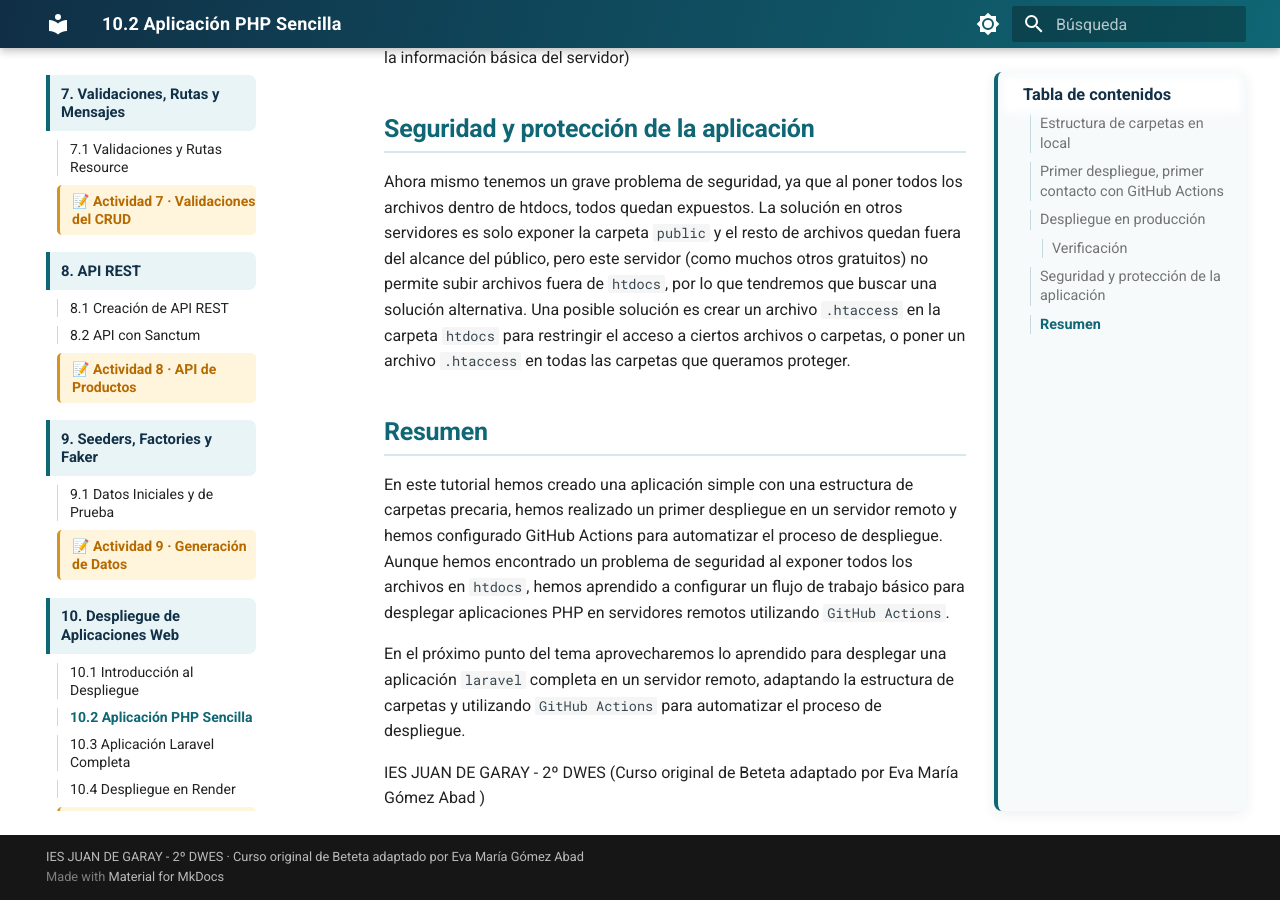
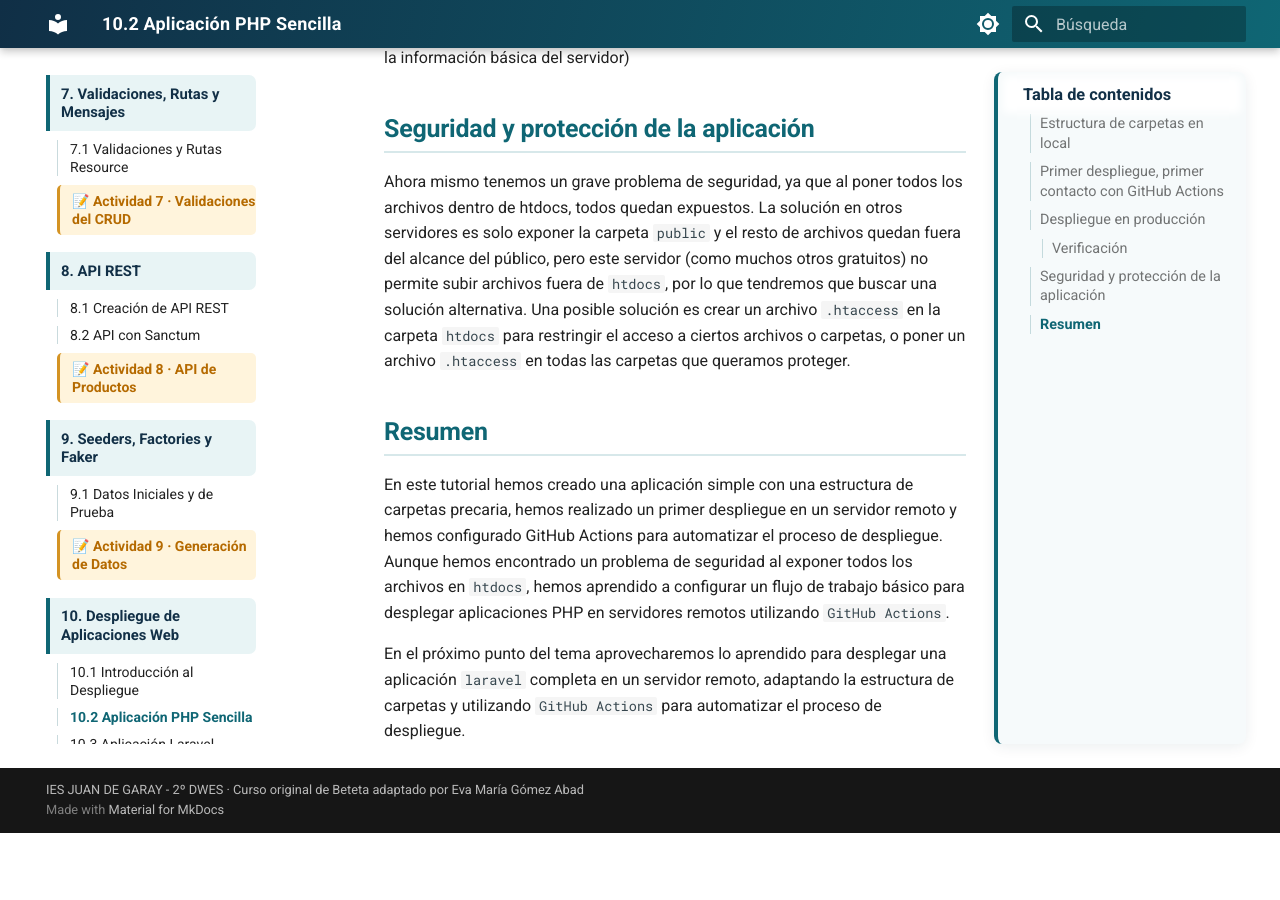
Before and after one commit to evaprofe/CURSO_DWES_2627, an MkDocs documentation site: the page built from docs/tema-10-despliegue/10-2-aplicacion-simple-con-estructura-precaria-php-introduccion-a-laravel.md, in a window 1280 px wide and 900 px high, scrolled down 7741 px. Built offline with MkDocs 1.6.1 and Material for MkDocs 9.7.7, drawn with Linux system fonts in a browser that asks for light colours; after the commit the page ends 8574 px from its top, so only the background shows below that.

Commit message:
Eliminar pie duplicado del tema 10

```diff
--- a/docs/tema-10-despliegue/10-2-aplicacion-simple-con-estructura-precaria-php-introduccion-a-laravel.md
+++ b/docs/tema-10-despliegue/10-2-aplicacion-simple-con-estructura-precaria-php-introduccion-a-laravel.md
@@ -298,5 +298,3 @@ Ahora mismo tenemos un grave problema de seguridad, ya que al poner todos los ar
 En este tutorial hemos creado una aplicación simple con una estructura de carpetas precaria, hemos realizado un primer despliegue en un servidor remoto y hemos configurado GitHub Actions para automatizar el proceso de despliegue. Aunque hemos encontrado un problema de seguridad al exponer todos los archivos en `htdocs`, hemos aprendido a configurar un flujo de trabajo básico para desplegar aplicaciones PHP en servidores remotos utilizando `GitHub Actions`.
 
 En el próximo punto del tema aprovecharemos lo aprendido para desplegar una aplicación `laravel` completa en un servidor remoto, adaptando la estructura de carpetas y utilizando `GitHub Actions` para automatizar el proceso de despliegue.
-
-IES JUAN DE GARAY - 2º DWES (Curso original de Beteta adaptado por Eva María Gómez Abad )
```
Also changed, not shown: docs/tema-10-despliegue/10-1-introduccion-al-despliegue-de-aplicaciones-web-introduccion-a-laravel.md (+0 -2 lines), docs/tema-10-despliegue/10-3-aplicacion-completa-con-estructura-de-laravel-introduccion-a-laravel.md (+0 -2 lines), docs/tema-10-despliegue/10-4-despliegue-en-paas-render-introduccion-a-laravel.md (+0 -2 lines), docs/tema-10-despliegue/10-5-actividad-del-tema-10-introduccion-a-laravel.md (+0 -2 lines).
